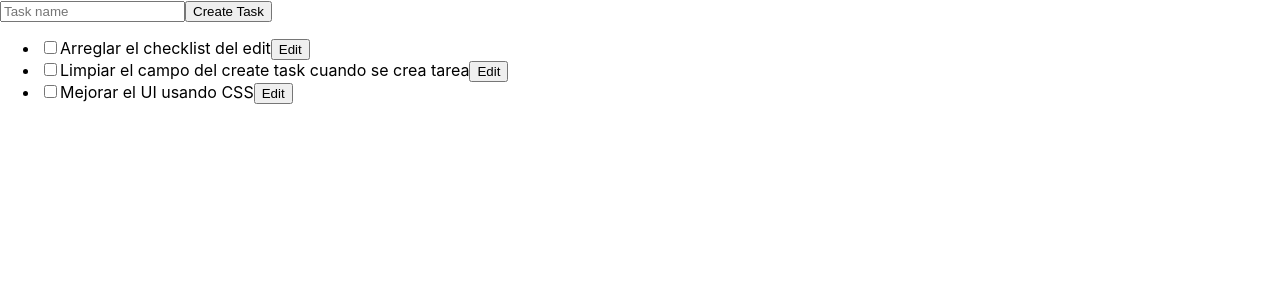
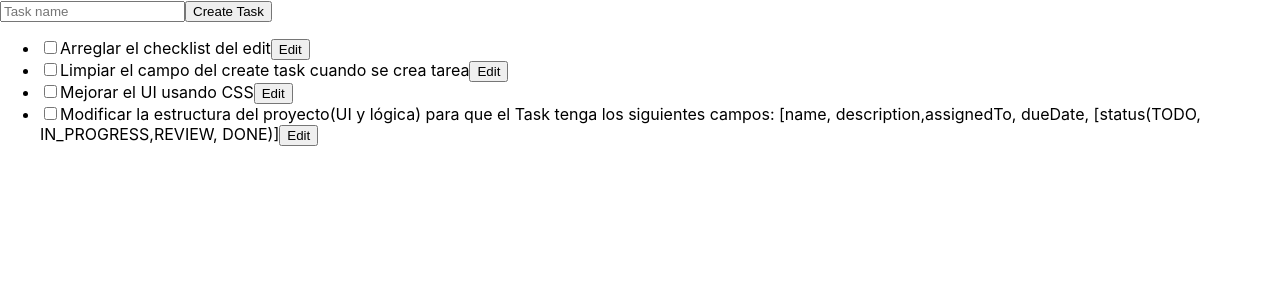
Before and after one commit to johann9911/IETI_REACT_TASK_PLANNER, a React (Create React App) app: page / in a window 1280 px wide. Shown: the top 300 px of the page. Built offline with nearby package versions, Linux system fonts and the light colour scheme.

Commit message:
Update DataProvider.js

```diff
--- a/src/providers/DataProvider.js
+++ b/src/providers/DataProvider.js
@@ -16,6 +16,11 @@ export const tasks = [
     isCompleted: false,
     name: "Mejorar el UI usando CSS",
   },
+  {
+    id: "4",
+    isCompleted: false,
+    name: "Modificar la estructura del proyecto(UI y lógica) para que el Task tenga los siguientes campos: [name, description,assignedTo, dueDate, [status(TODO, IN_PROGRESS,REVIEW, DONE)]",
+  }
 ];
 
 const initialData = { tasks };
```
